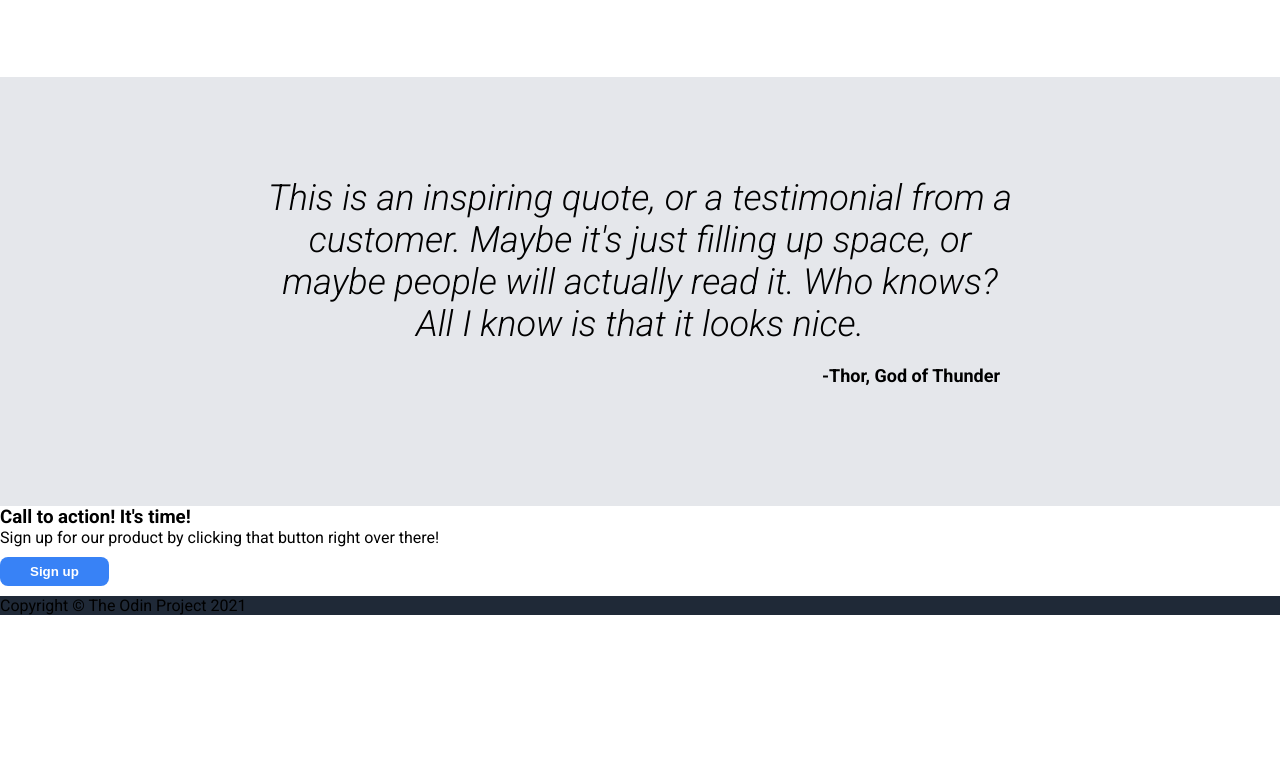
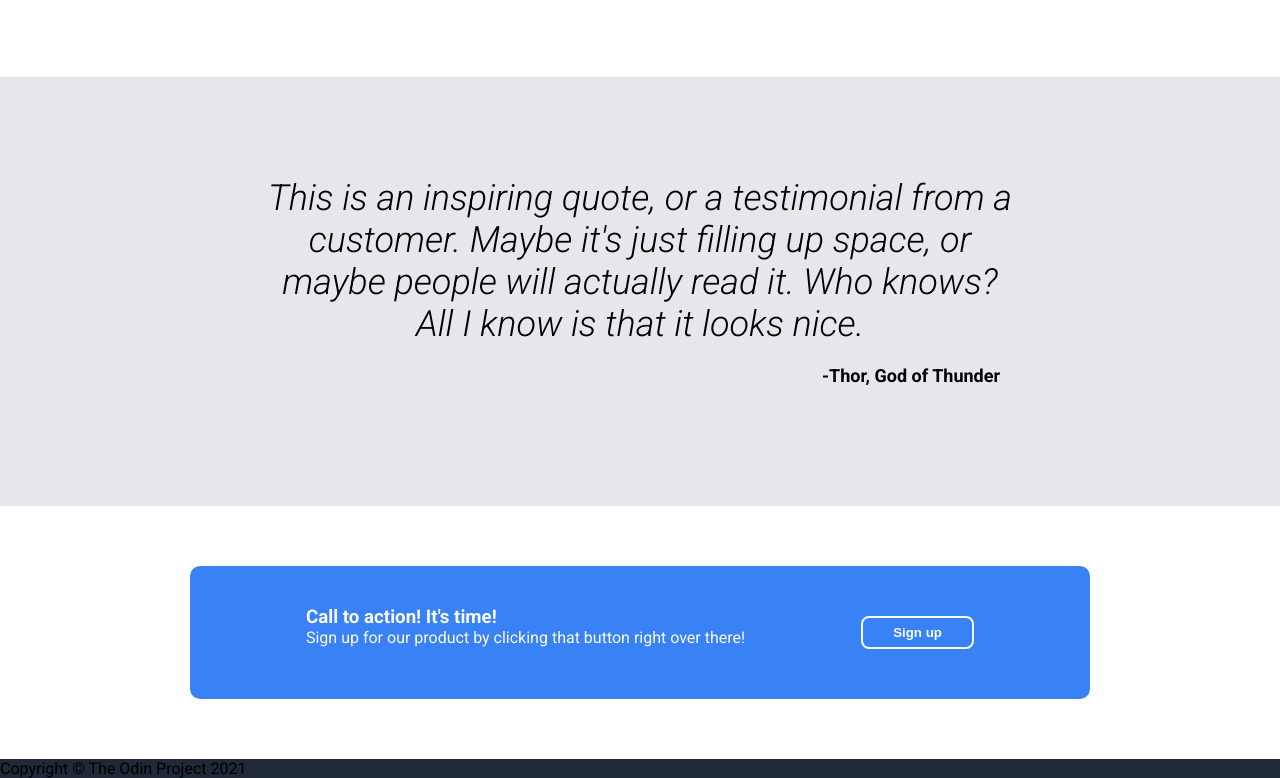
Before and after one commit to sen-et/odin-landing-page, a plain HTML site: page index.html in a window 1280 px wide. Shown: the part 857-1635 px from the top of the page. Before the commit the page ends 1472 px from the top, so only its background shows below. Drawn offline with Linux system fonts and the light colour scheme.

Commit message:
Add CSS styling to Call to Action section

```diff
--- a/index.html
+++ b/index.html
@@ -62,11 +62,15 @@
             <p class='quote-attribute'>-Thor, God of Thunder</p>
         </section>
     </div>
-    <section class='call-to-action-section'>
-        <h3>Call to action! It's time!</h3>
-        <p>Sign up for our product by clicking that button right over there!</p>
-        <button>Sign up</button>
-    </section>
+    <div class='call-to-action-container'>
+        <section class='call-to-action-section'>
+            <div class='call-to-action-text'>
+                <h3>Call to action! It's time!</h3>
+                <p>Sign up for our product by clicking that button right over there!</p>
+            </div clas>
+            <button>Sign up</button>
+        </section>
+    </div>
     <footer class='background-color-dark'>
         <span>Copyright &copy; The Odin Project 2021</span>
     </footer>
--- a/styles.css
+++ b/styles.css
@@ -71,12 +71,12 @@ main p {
 .hero-image-container img {
     width: 450px;
     height: auto;
-    border: 2px solid white;
+    border: 2px solid #F9FAF8;
 }
 
 button {
     background-color: #3882F6;
-    color: white;
+    color: #F9FAF8;
     font-weight: 900;
     padding: 7px 30px;
     margin: 10px 0;
@@ -142,3 +142,26 @@ button {
     text-align: right;
     padding: 20px;
 }
+
+.call-to-action-container {
+    padding: 60px 0;
+}
+
+.call-to-action-section {
+    display: flex;
+    justify-content: space-evenly;
+    width: 900px;
+    margin: auto;
+    padding: 40px 0;
+    background-color: #3882F6;
+    border-radius: 10px;
+}
+
+.call-to-action-section h3,
+.call-to-action-section p {
+    color: #F9FAF8;
+}
+
+.call-to-action-section button {
+    border: 2px solid #F9FAF8;
+}
```
